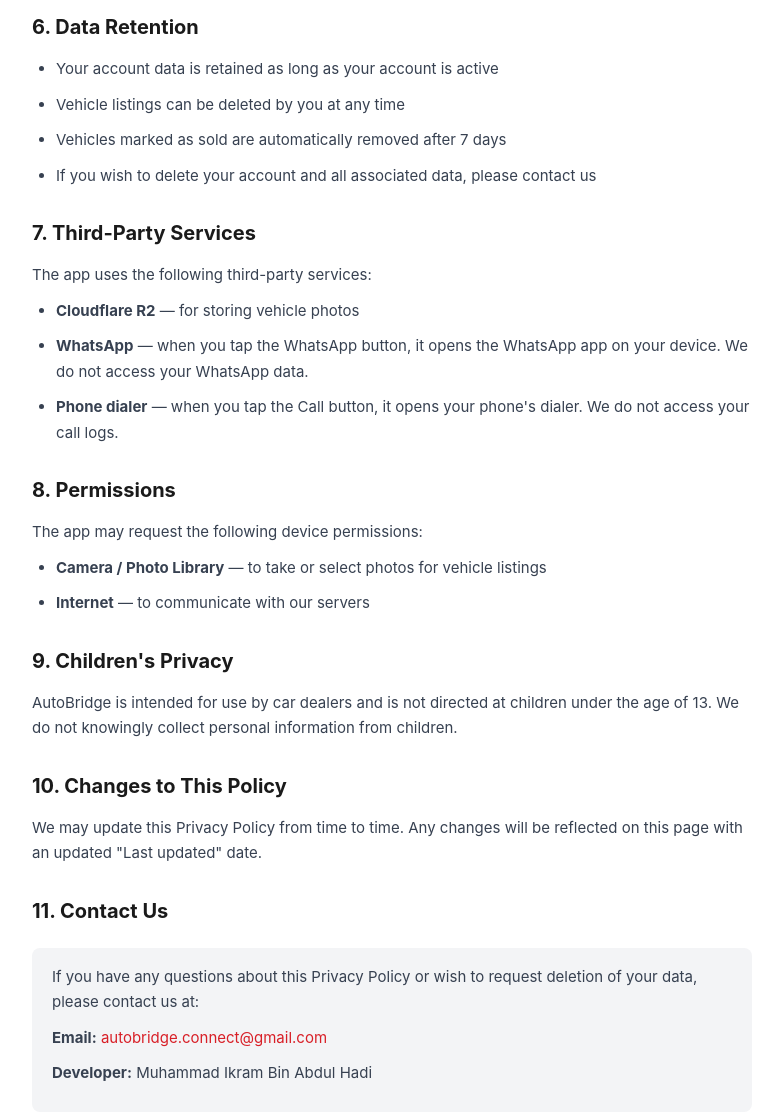
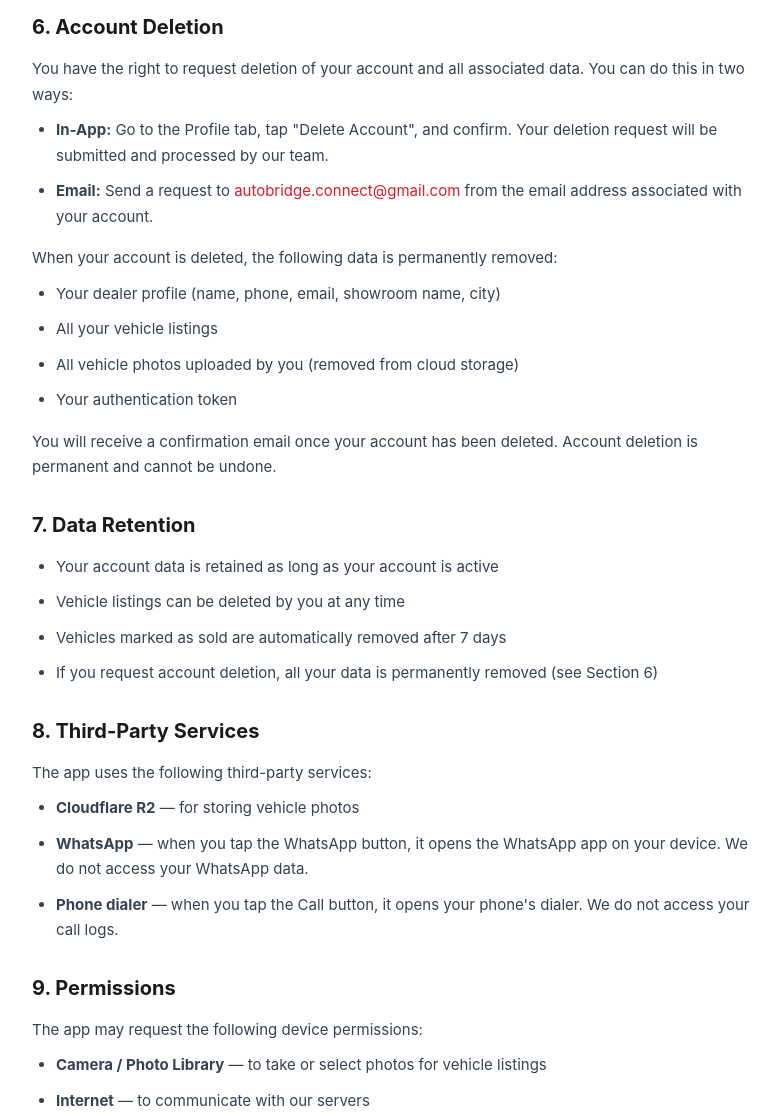
Before and after one commit to ikram-al-balushi/autobridge-privacy, a plain HTML site: page index.html in a window 1280 px wide. Shown: the part 1520-2636 px from the top of the page, without its empty margins (248-1027 px from the left). Drawn offline with Linux system fonts and the light colour scheme.

Commit message:
Update privacy policy: add Account Deletion section, update date

```diff
--- a/index.html
+++ b/index.html
@@ -61,7 +61,7 @@
 <body>
     <div class="container">
         <h1>Privacy Policy</h1>
-        <p class="last-updated">Last updated: August 31, 2026</p>
+        <p class="last-updated">Last updated: October 1, 2026</p>
 
         <p>AutoBridge ("we", "our", or "the app") is a dealer-to-dealer car marketplace mobile application developed by Muhammad Ikram Bin Abdul Hadi. This Privacy Policy explains how we collect, use, and protect your information when you use our app.</p>
 
@@ -107,15 +107,30 @@
             <li>All communication between the app and our servers uses HTTPS encryption</li>
         </ul>
 
-        <h2>6. Data Retention</h2>
+        <h2>6. Account Deletion</h2>
+        <p>You have the right to request deletion of your account and all associated data. You can do this in two ways:</p>
+        <ul>
+            <li><strong>In-App:</strong> Go to the Profile tab, tap "Delete Account", and confirm. Your deletion request will be submitted and processed by our team.</li>
+            <li><strong>Email:</strong> Send a request to <a href="mailto:autobridge.connect@gmail.com" style="color:#D81F27;text-decoration:none;">autobridge.connect@gmail.com</a> from the email address associated with your account.</li>
+        </ul>
+        <p>When your account is deleted, the following data is permanently removed:</p>
+        <ul>
+            <li>Your dealer profile (name, phone, email, showroom name, city)</li>
+            <li>All your vehicle listings</li>
+            <li>All vehicle photos uploaded by you (removed from cloud storage)</li>
+            <li>Your authentication token</li>
+        </ul>
+        <p>You will receive a confirmation email once your account has been deleted. Account deletion is permanent and cannot be undone.</p>
+
+        <h2>7. Data Retention</h2>
         <ul>
             <li>Your account data is retained as long as your account is active</li>
             <li>Vehicle listings can be deleted by you at any time</li>
             <li>Vehicles marked as sold are automatically removed after 7 days</li>
-            <li>If you wish to delete your account and all associated data, please contact us</li>
+            <li>If you request account deletion, all your data is permanently removed (see Section 6)</li>
         </ul>
 
-        <h2>7. Third-Party Services</h2>
+        <h2>8. Third-Party Services</h2>
         <p>The app uses the following third-party services:</p>
         <ul>
             <li><strong>Cloudflare R2</strong> — for storing vehicle photos</li>
@@ -123,20 +138,20 @@
             <li><strong>Phone dialer</strong> — when you tap the Call button, it opens your phone's dialer. We do not access your call logs.</li>
         </ul>
 
-        <h2>8. Permissions</h2>
+        <h2>9. Permissions</h2>
         <p>The app may request the following device permissions:</p>
         <ul>
             <li><strong>Camera / Photo Library</strong> — to take or select photos for vehicle listings</li>
             <li><strong>Internet</strong> — to communicate with our servers</li>
         </ul>
 
-        <h2>9. Children's Privacy</h2>
+        <h2>10. Children's Privacy</h2>
         <p>AutoBridge is intended for use by car dealers and is not directed at children under the age of 13. We do not knowingly collect personal information from children.</p>
 
-        <h2>10. Changes to This Policy</h2>
+        <h2>11. Changes to This Policy</h2>
         <p>We may update this Privacy Policy from time to time. Any changes will be reflected on this page with an updated "Last updated" date.</p>
 
-        <h2>11. Contact Us</h2>
+        <h2>12. Contact Us</h2>
         <div class="contact">
             <p>If you have any questions about this Privacy Policy or wish to request deletion of your data, please contact us at:</p>
             <p><strong>Email:</strong> <a href="mailto:autobridge.connect@gmail.com">autobridge.connect@gmail.com</a></p>
```
